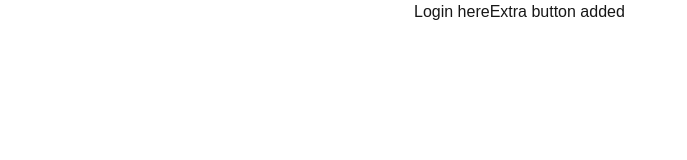
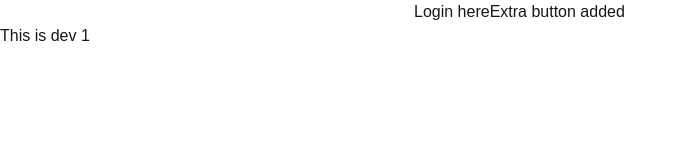
Before and after one commit to oliullah05/github-branch-practise, a Next.js app: page /login in a window 1280 px wide. Shown: the top 160 px of the page, without its empty margins (0-687 px from the left). Built offline with nearby package versions, Linux system fonts and the light colour scheme.

Commit message:
added h1 from dev1

```diff
--- a/src/app/login/page.tsx
+++ b/src/app/login/page.tsx
@@ -8,6 +8,7 @@ const page = () => {
                <button type="submit">Login here</button>
                <button type="button">Extra button added</button>
             </form>
+            <h1>This is dev 1</h1>
         </div>
     );
 };
```
